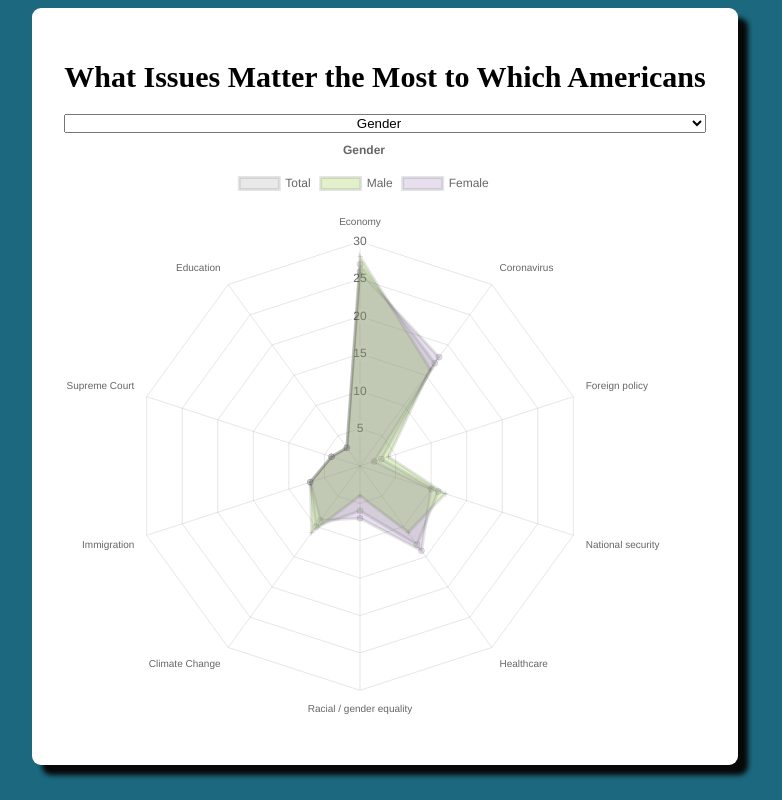
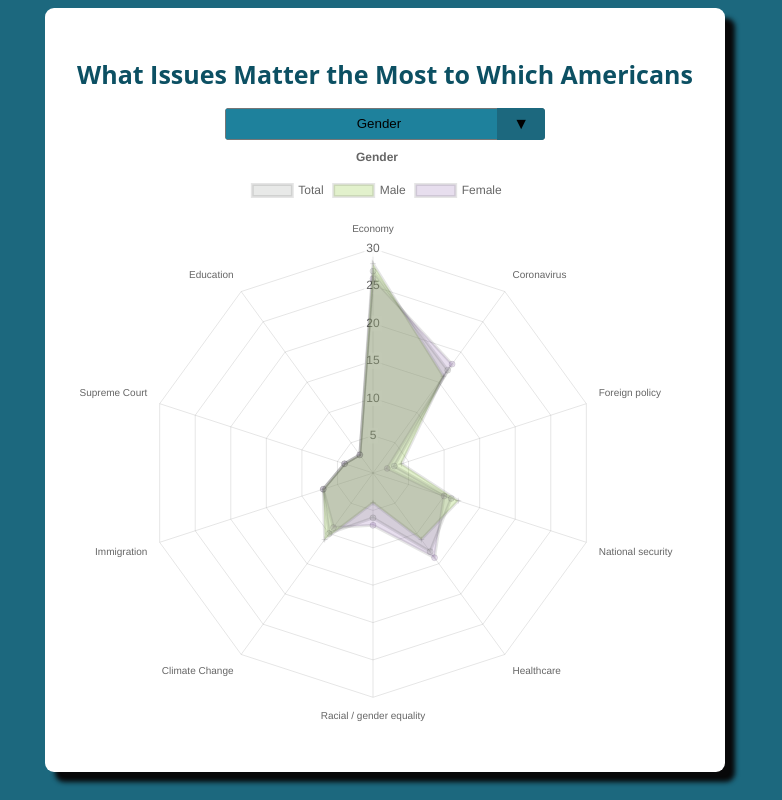
Before and after one commit to anarchopossum/450-Project3, a website: page index.html in a window 1280 px wide. Shown: the whole page, without its empty margins (255-1037 px from the left). Drawn offline with nearby package versions, Linux system fonts and the light colour scheme.

Commit message:
add design on drop down menu

```diff
--- a/index.html
+++ b/index.html
@@ -11,7 +11,12 @@
 
 <head>
 <style>
-h1 {text-align: center;}
+h1 {
+  text-align: center;
+  font-family: 'Open Sans', sans-serif;
+  font-size:25px;
+  color: #0c5063;
+}
 p {text-align: center;}
 /* div {text-align: center;} */
 
@@ -20,13 +25,20 @@ html {
   display: flex;
   justify-content: center;
 }
+
 select {
-            position: relative;
-            padding: auto;
+  display: flex;
+  justify-content: center;
+  background: #1e819c;
+  flex: 1;
+  color: black;
+  cursor:pointer;
   text-align: center;
 }
+
 body{
   background-color: white;
+  display: flex;
   flex-direction: column;
   justify-content: center;
   box-shadow: 10px 10px 5px #080809;
@@ -34,12 +46,47 @@ body{
   border-radius: 9px;
   padding: 2em;
 }
+
+select::-ms-expand {
+  display: none;
+}
+
+.select {
+  position: relative;
+  display: flex;
+  justify-content: center;
+  margin-left: auto;
+  margin-right: auto;
+  width: 20em;
+  height: 2em;
+  line-height: 2;
+  background: white;
+  overflow: hidden;
+  border-radius: .25em;
+}
+
+.select::after {
+  content: '\25BC';
+  position: absolute;
+  top: 0;
+  right: 0;
+  padding: 0 1em;
+  background: #1c687e;
+  cursor:pointer;
+  pointer-events:none;
+  transition:.25s all ease;
+}
+.select:hover::after {
+  color: white;
+}
+
 </style>
 </head>
 
 <body>
-    <h1 style="font-size:30px;">What Issues Matter the Most to Which Americans</h1>
+    <h1>What Issues Matter the Most to Which Americans</h1>
     <!-- DropDown Menu -->
+    <div class="select">
       <select id="choose" onchange="myFunction(this.options[this.selectedIndex].value);">
         <option value="gender">Gender</option>
         <option value="age">Age</option>
@@ -47,6 +94,7 @@ body{
         <option value="region">Region</option>
         <option value="party">Party</option>
       </select>
+    </div>
   <!-- EACH CANVAS(GRAPH) HAS IT'S OWN DIVIDER-->
   <div class="gender" id="gender" style="height:600px; width: 600px">
     <canvas id="sex" height="300" width="300"></canvas>
```
Lines whose indentation alone changed are shown as unchanged.
